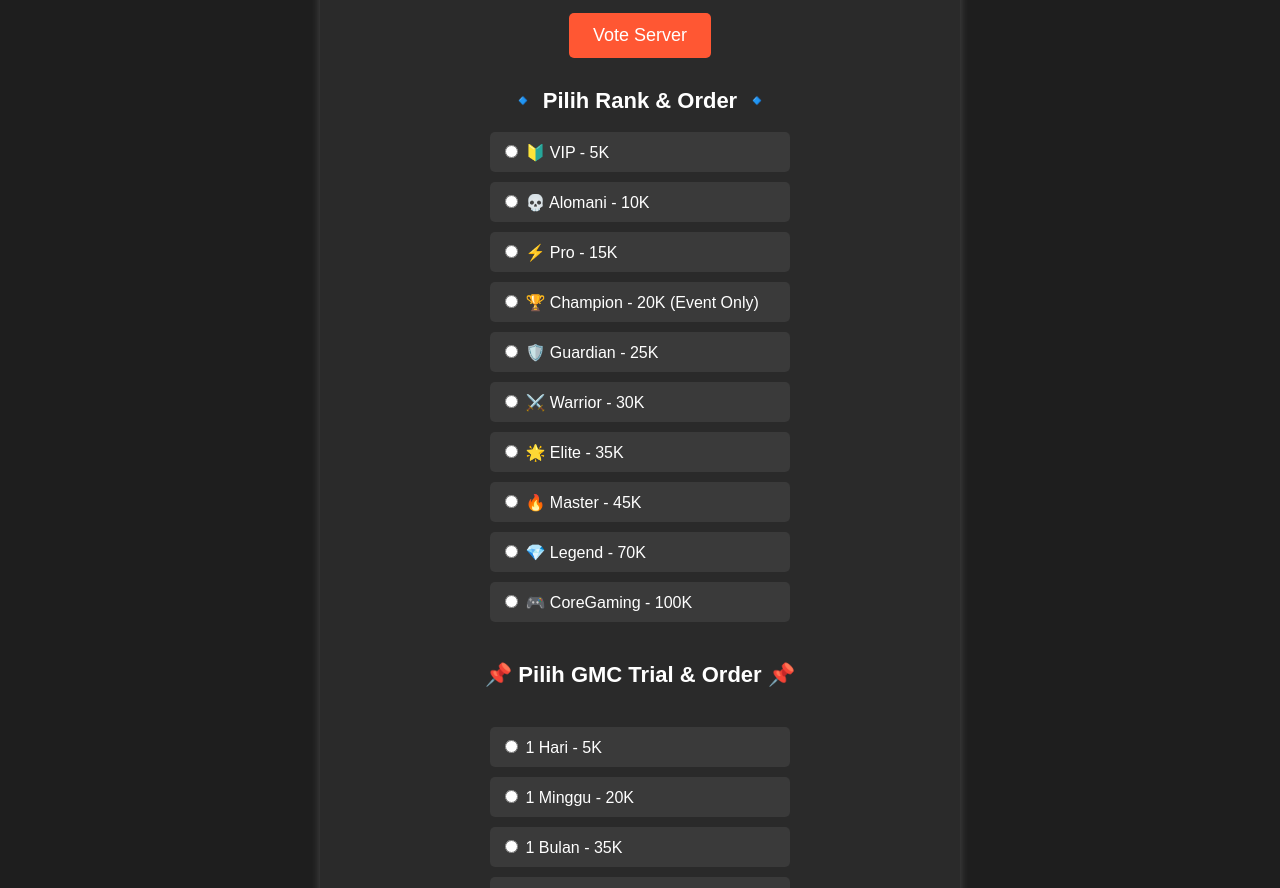
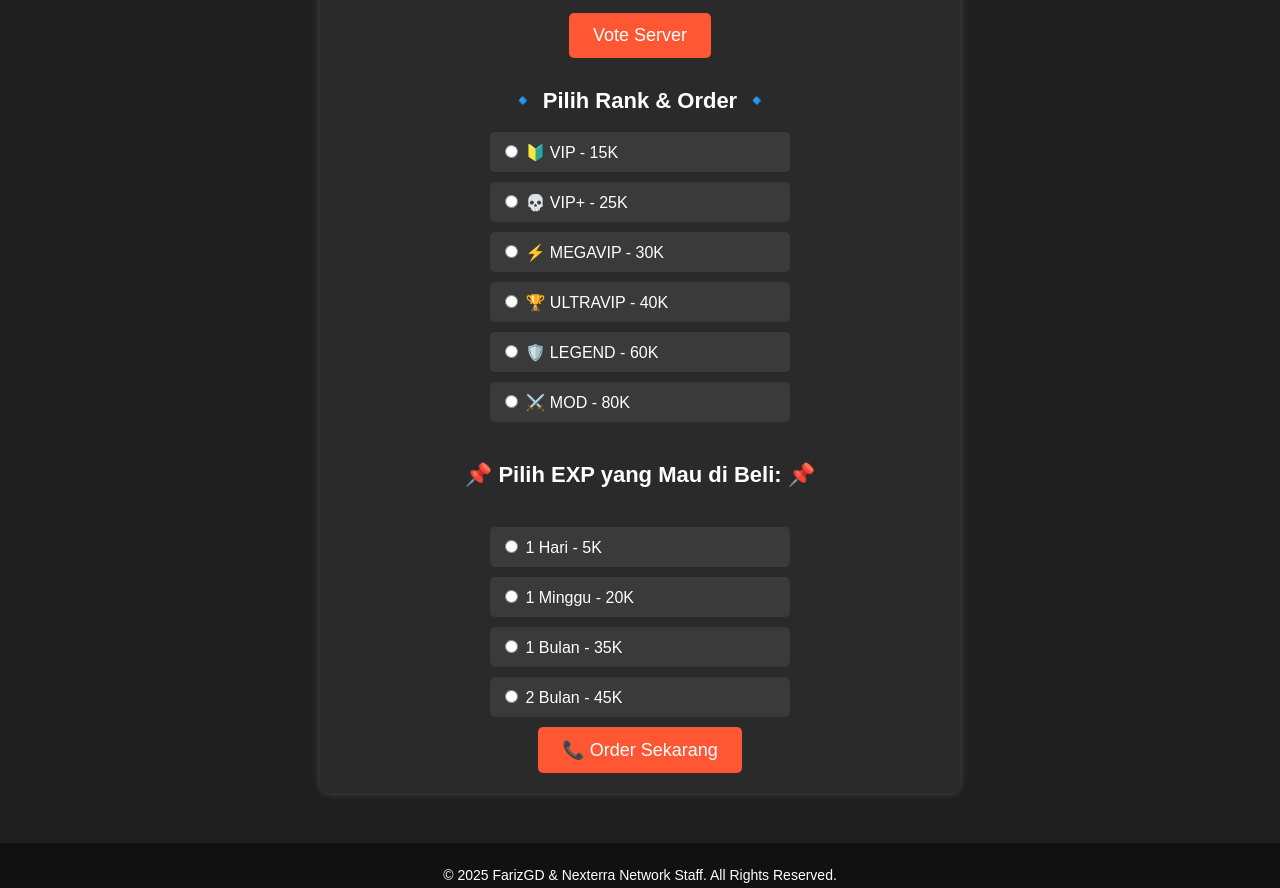
Before and after one commit to FarizGD/Nexterra-Web, a plain HTML site: page index.html in a window 1280 px wide. Shown: the part 431-1319 px from the top of the page. Drawn offline with Linux system fonts and the light colour scheme.

Commit message:
Update index.html

```diff
--- a/index.html
+++ b/index.html
@@ -23,61 +23,45 @@
         <h2 class="price-title">🔹 Pilih Rank & Order 🔹</h2>
         <div class="price-list">
             <label class="rank">
-                <input type="radio" name="rank" value="VIP - 5K">
-                🔰 VIP - 5K
+                <input type="radio" name="rank" value="VIP - 15K">
+                🔰 VIP - 15K
             </label>
             <label class="rank">
-                <input type="radio" name="rank" value="Alomani - 10K">
-                💀 Alomani - 10K
+                <input type="radio" name="rank" value="VIP+ - 25K">
+                💀 VIP+ - 25K
             </label>
             <label class="rank">
-                <input type="radio" name="rank" value="Pro - 15K">
-                ⚡ Pro - 15K
+                <input type="radio" name="rank" value="MEGAVIP - 30K">
+                ⚡ MEGAVIP - 30K
             </label>
             <label class="rank">
-                <input type="radio" name="rank" value="Champion - 20K (Event Only)">
-                🏆 Champion - 20K (Event Only)
+                <input type="radio" name="rank" value="ULTRAVIP - 40K">
+                🏆 ULTRAVIP - 40K
             </label>
             <label class="rank">
-                <input type="radio" name="rank" value="Guardian - 25K">
-                🛡️ Guardian - 25K
+                <input type="radio" name="rank" value="LEGEND - 60K">
+                🛡️ LEGEND - 60K
             </label>
             <label class="rank">
-                <input type="radio" name="rank" value="Warrior - 30K">
-                ⚔️ Warrior - 30K
+                <input type="radio" name="rank" value="MOD - 80K">
+                ⚔️ MOD - 80K
             </label>
-            <label class="rank">
-                <input type="radio" name="rank" value="Elite - 35K">
-                🌟 Elite - 35K
-            </label>
-            <label class="rank">
-                <input type="radio" name="rank" value="Master - 45K">
-                🔥 Master - 45K
-            </label>
-            <label class="rank">
-                <input type="radio" name="rank" value="Legend - 70K">
-                💎 Legend - 70K
-            </label>
-            <label class="rank">
-                <input type="radio" name="rank" value="CoreGaming - 100K">
-                🎮 CoreGaming - 100K
-            </label>
-            <h2 class="price-title">📌 Pilih GMC Trial & Order 📌</h2>
+            <h2 class="price-title">📌 Pilih EXP yang Mau di Beli: 📌</h2>
 <div class="price-list">
     <label class="rank">
-        <input type="radio" name="rank" value="GMC Trial 1 Hari - 5K">
+        <input type="radio" name="rank" value="EXP - 5K">
         1 Hari - 5K
     </label>
     <label class="rank">
-        <input type="radio" name="rank" value="GMC Trial 1 Minggu - 20K">
+        <input type="radio" name="rank" value="EXP - 20K">
         1 Minggu - 20K
     </label>
     <label class="rank">
-        <input type="radio" name="rank" value="GMC Trial 1 Bulan - 35K">
+        <input type="radio" name="rank" value="EXP - 35K">
         1 Bulan - 35K
     </label>
     <label class="rank">
-        <input type="radio" name="rank" value="GMC Trial 2 Bulan - 45K">
+        <input type="radio" name="rank" value="EXP - 45K">
         2 Bulan - 45K
     </label>
 </div>
```
